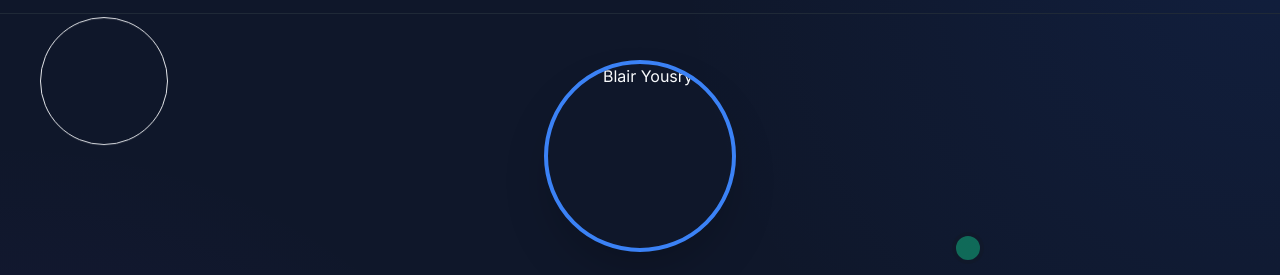
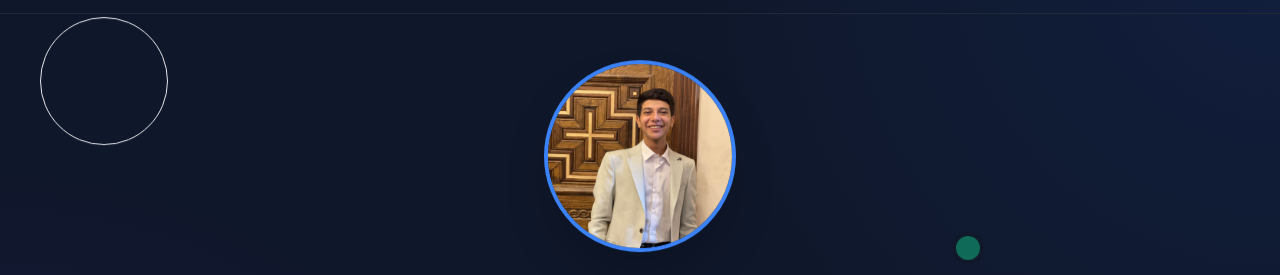
Before and after one commit to Blairyousry/Blair-Yousry, a plain HTML site: page index.html in a window 1280 px wide. Shown: the part 59-334 px from the top of the page. Drawn offline with nearby package versions, Linux system fonts and the light colour scheme; files whose address does not match are found by name.

Commit message:
git add . git commit -m "شرح التعديل اللي عملته" git push origin main

```diff
--- a/index.html
+++ b/index.html
@@ -544,7 +544,7 @@
         </div>
         <div class="max-w-6xl mx-auto px-4 sm:px-6 lg:px-8 text-center hero-content">
             <div class="mb-8 relative">
-                <img src="c:\Users\blair\Desktop\IMG-20240921-0 - Copy.jpg" alt="Blair Yousry"
+                <img src="c:\Users\blair\Desktop\portfolio\IMG-20240921-0 - Copy.jpg" alt="Blair Yousry"
                     class="w-48 h-48 rounded-full mx-auto border-4 border-blue-500 shadow-2xl floating">
                 <div
                     class="absolute -bottom-2 -right-2 w-8 h-8 bg-green-500 rounded-full border-4 border-gray-900 pulse">
```
Also changed, not shown: 20250203T101527926.png (added), IMG-20240921-0 - Copy.jpg (added).
